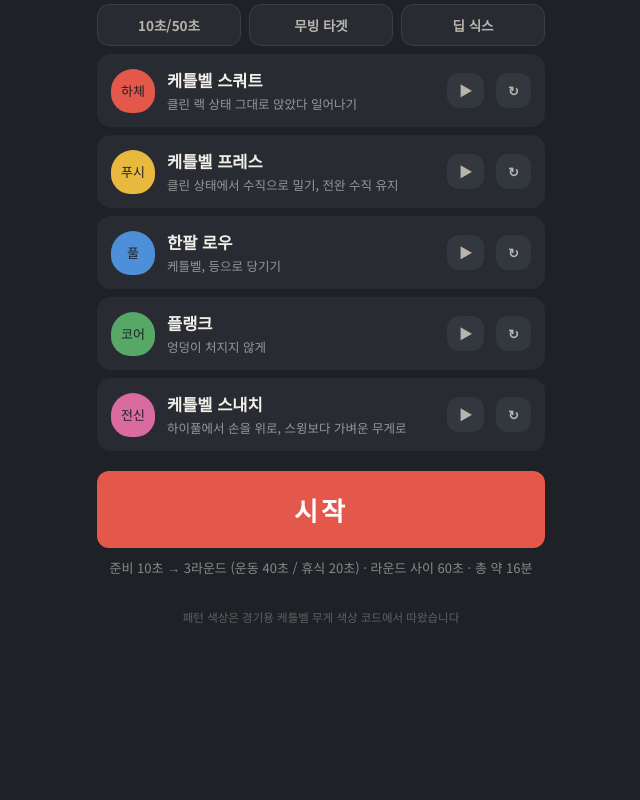
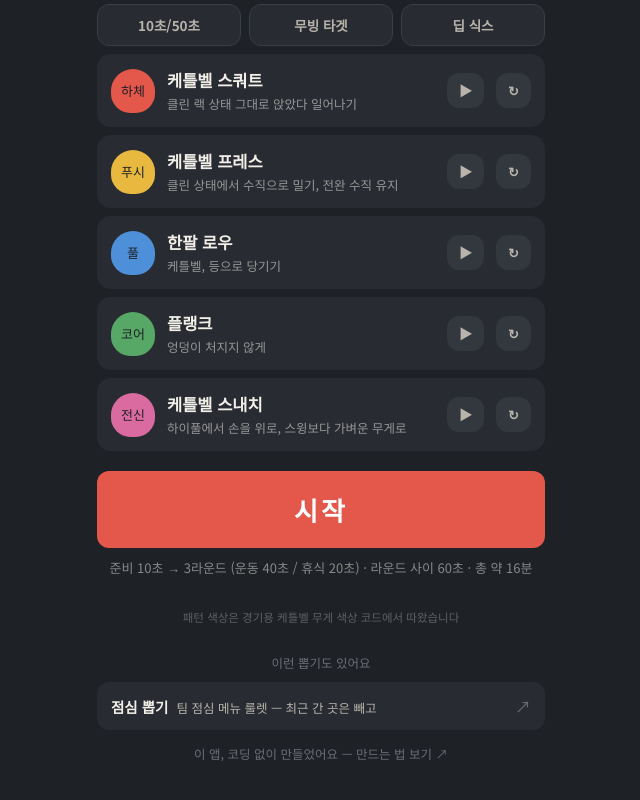
Before and after one commit to allieus/circuit-workout, a React (Vite) app: page / in a window 1280 px wide. Shown: the part 372-1172 px from the top of the page, without its empty margins (319-959 px from the left). Before the commit the page ends 1037 px from the top, so only its background shows below. Built offline with nearby package versions, Linux system fonts and the light colour scheme.

Commit message:
feat: 뽑기 시리즈 링크 푸터 — 점심 뽑기(demo-lunch-pick) 상호 링크
시리즈 공통 규약: 새 데모 앱 추가 시 모든 형제 앱의 series.js를 함께 갱신

```diff
--- /dev/null
+++ b/src/components/SeriesLinks.jsx
@@ -0,0 +1,25 @@
+import { SERIES, SELF_ID, REPO_URL } from "../data/series";
+
+// 시리즈 다른 앱 링크 + 만드는 법 — 홈 하단 푸터
+export default function SeriesLinks() {
+  const others = SERIES.filter((s) => s.id !== SELF_ID);
+  return (
+    <div className="series">
+      {others.length > 0 && (
+        <>
+          <div className="series-title">이런 뽑기도 있어요</div>
+          {others.map((s) => (
+            <a key={s.id} className="series-item" href={s.url} target="_blank" rel="noreferrer">
+              <span className="series-item-name">{s.name}</span>
+              <span className="series-item-desc">{s.desc}</span>
+              <span className="series-item-arrow">↗</span>
+            </a>
+          ))}
+        </>
+      )}
+      <a className="series-repo" href={REPO_URL} target="_blank" rel="noreferrer">
+        이 앱, 코딩 없이 만들었어요 — 만드는 법 보기 ↗
+      </a>
+    </div>
+  );
+}
--- /dev/null
+++ b/src/data/series.js
@@ -0,0 +1,20 @@
+// 뽑기 시리즈 목록 — 새 데모 앱이 나오면 여기(그리고 다른 앱들의 같은 파일)에 추가한다.
+// 오프라인 PWA라 런타임 fetch 대신 정적 목록을 쓴다.
+export const SELF_ID = "circuit-workout";
+
+export const SERIES = [
+  {
+    id: "circuit-workout",
+    name: "홈트 뽑기",
+    desc: "홈트 서킷 랜덤 생성기 + 음성 가이드 타이머",
+    url: "https://circuit-workout-two.vercel.app",
+  },
+  {
+    id: "lunch-pick",
+    name: "점심 뽑기",
+    desc: "팀 점심 메뉴 룰렛 — 최근 간 곳은 빼고",
+    url: "https://demo-lunch-pick.vercel.app",
+  },
+];
+
+export const REPO_URL = "https://github.com/allieus/circuit-workout";
--- a/src/styles.css
+++ b/src/styles.css
@@ -943,3 +943,56 @@ button {
   padding: 18px 0;
   font-size: 18px;
 }
+
+/* ─── 시리즈 링크 (홈 하단 푸터) ─── */
+.series {
+  margin-top: 28px;
+  display: flex;
+  flex-direction: column;
+  gap: 8px;
+}
+
+.series-title {
+  font-size: 12.5px;
+  color: var(--muted);
+  text-align: center;
+  margin-bottom: 2px;
+}
+
+.series-item {
+  display: flex;
+  align-items: baseline;
+  gap: 8px;
+  background: var(--surface);
+  border-radius: 12px;
+  padding: 12px 14px;
+  text-decoration: none;
+  color: var(--text);
+}
+
+.series-item-name {
+  font-weight: 700;
+  font-size: 14.5px;
+  flex-shrink: 0;
+}
+
+.series-item-desc {
+  font-size: 12.5px;
+  color: var(--text-dim);
+  overflow: hidden;
+  text-overflow: ellipsis;
+  white-space: nowrap;
+}
+
+.series-item-arrow {
+  margin-left: auto;
+  color: var(--muted);
+}
+
+.series-repo {
+  text-align: center;
+  font-size: 12.5px;
+  color: var(--muted);
+  text-decoration: none;
+  padding: 6px;
+}
--- a/src/views/HomeView.jsx
+++ b/src/views/HomeView.jsx
@@ -1,6 +1,7 @@
 import { MODES, patternOf, ytUrl } from "../data/defaults";
 import Header from "../components/Header";
 import InstallHint from "../components/InstallHint";
+import SeriesLinks from "../components/SeriesLinks";
 import SettingStepper from "../components/SettingStepper";
 
 export default function HomeView({
@@ -125,6 +126,8 @@ export default function HomeView({
       )}
 
       <div className="footnote">패턴 색상은 경기용 케틀벨 무게 색상 코드에서 따왔습니다</div>
+
+      <SeriesLinks />
     </div>
   );
 }
```
Also changed, not shown: 1 other file (tests, documents, lock files or other folders).
